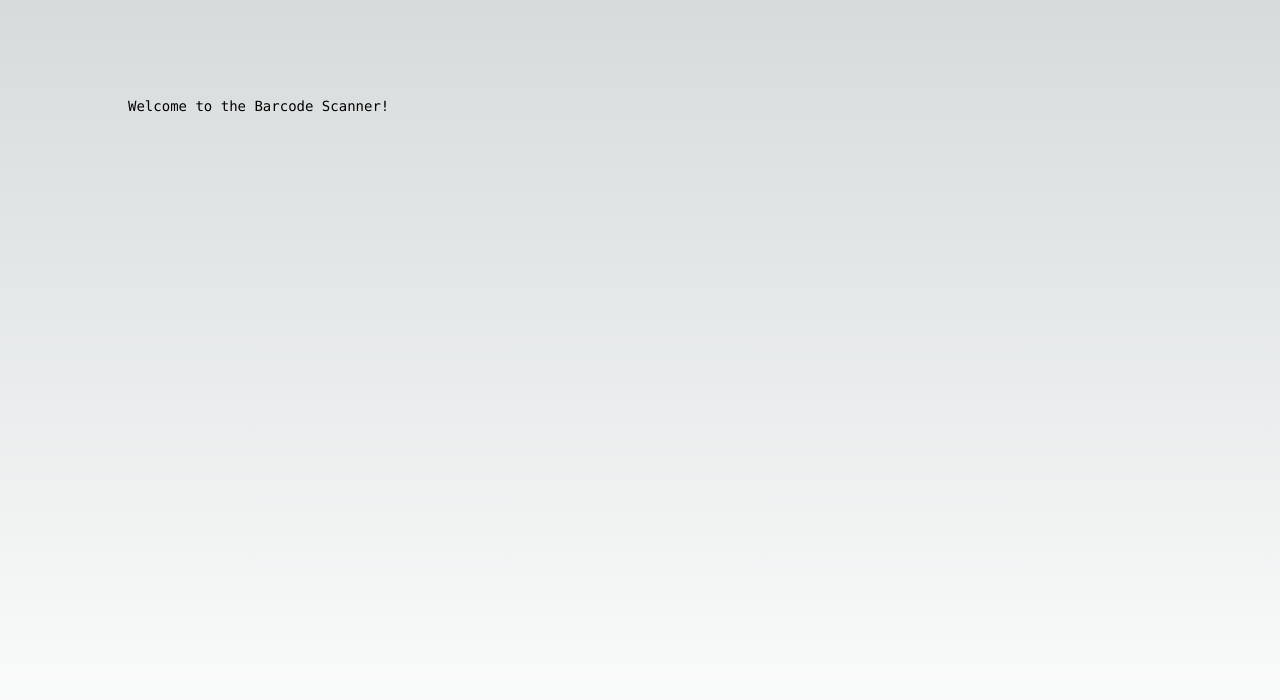
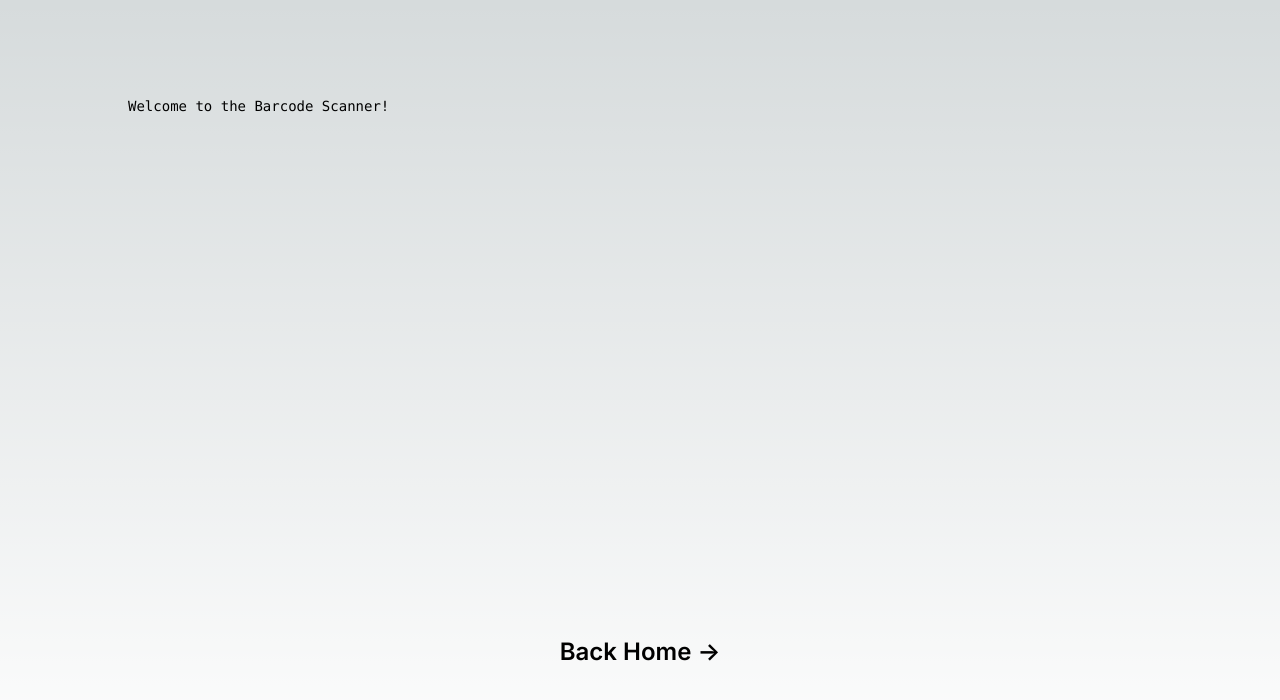
Before and after one commit to LeoMattosMartins/MiniHackaton, a Next.js app: page /barcode_page in a window 1280 px wide. Shown: the top 700 px of the page. Built offline with nearby package versions, Linux system fonts and the light colour scheme.

Commit message:
Update page.tsx to include back home button

```diff
--- a/app/barcode_page/page.tsx
+++ b/app/barcode_page/page.tsx
@@ -9,6 +9,21 @@
 
                 </p>
             </div>
+            <div>
+                <a
+                href="/"
+                className="group rounded-lg border border-transparent px-5 py-4 transition-colors hover:border-gray-300 hover:bg-gray-100 hover:dark:border-neutral-700 hover:dark:bg-neutral-800/30"
+                target="_blank"
+                rel="noopener noreferrer"
+                 >
+                     <h2 className={`mb-3 text-2xl font-semibold`}>
+                      Back Home{" "}
+                      <span className="inline-block transition-transform group-hover:translate-x-1 motion-reduce:transform-none">
+                        -&gt;
+                      </span>
+                    </h2>
+                </a>
+            </div>
         </main>
     )
 }
```
